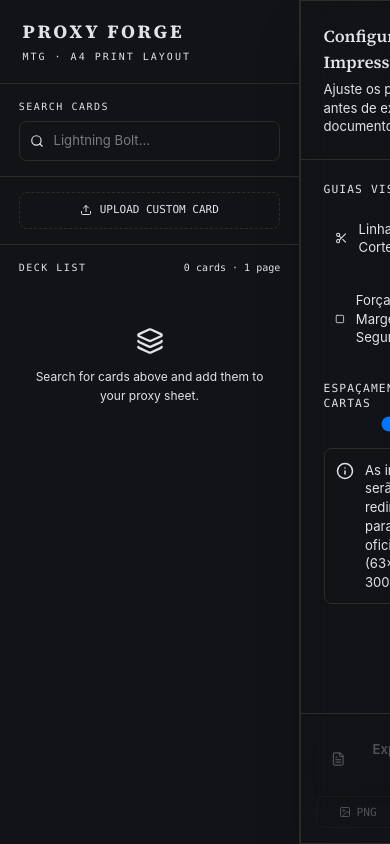
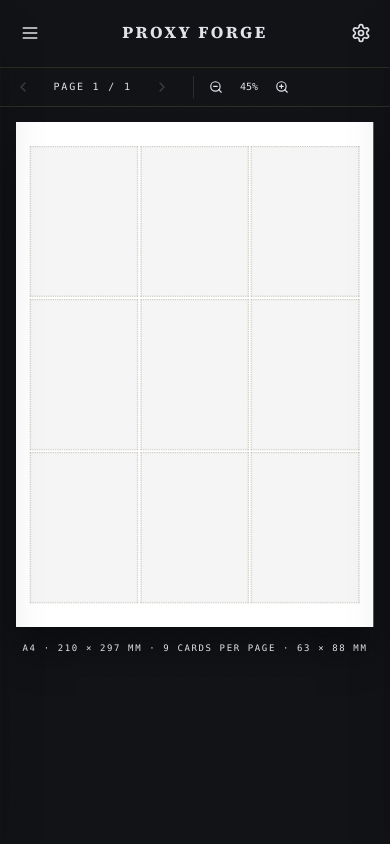
Before and after one commit to IsTorres/mtg-proxy-printer, a React (Vite) app: page / in a window 390 px wide. Built offline with nearby package versions, Linux system fonts and the light colour scheme.

Commit message:
feat: add MobileDrawer component for mobile navigation and integrate with Home component

```diff
--- /dev/null
+++ b/src/app/components/MobileDrawer.tsx
@@ -0,0 +1,66 @@
+import { useEffect, type ReactNode } from "react";
+import { X } from "lucide-react";
+
+interface MobileDrawerProps {
+  isOpen: boolean;
+  onClose: () => void;
+  side: "left" | "right";
+  title?: string;
+  children: ReactNode;
+}
+
+export function MobileDrawer({
+  isOpen,
+  onClose,
+  side,
+  title,
+  children,
+}: MobileDrawerProps) {
+  useEffect(() => {
+    if (isOpen) {
+      document.body.style.overflow = "hidden";
+      return () => {
+        document.body.style.overflow = "";
+      };
+    }
+  }, [isOpen]);
+
+  return (
+    <div className="sm:hidden">
+      {/* Backdrop */}
+      <div
+        onClick={onClose}
+        className={`fixed inset-0 bg-black/50 z-40 transition-opacity duration-300 ${
+          isOpen ? "opacity-100" : "opacity-0 pointer-events-none"
+        }`}
+      />
+
+      {/* Panel */}
+      <div
+        className={`fixed top-0 bottom-0 z-50 w-[85vw] max-w-[360px] bg-sidebar flex flex-col shadow-2xl transition-transform duration-300 ease-in-out ${
+          side === "left"
+            ? `left-0 ${isOpen ? "translate-x-0" : "-translate-x-full"}`
+            : `right-0 ${isOpen ? "translate-x-0" : "translate-x-full"}`
+        }`}
+      >
+        {/* Header */}
+        <div className="flex items-center justify-between px-5 py-4 border-b border-outline-variant/30 flex-shrink-0">
+          {title && (
+            <h2 className="font-display text-lg font-semibold text-on-surface">
+              {title}
+            </h2>
+          )}
+          <button
+            onClick={onClose}
+            className="ml-auto p-2 -mr-2 text-on-surface-variant hover:text-on-surface transition-colors min-w-[44px] min-h-[44px] flex items-center justify-center"
+          >
+            <X size={18} />
+          </button>
+        </div>
+
+        {/* Content */}
+        <div className="flex-1 overflow-y-auto">{children}</div>
+      </div>
+    </div>
+  );
+}
--- a/src/app/components/PrintPreview.tsx
+++ b/src/app/components/PrintPreview.tsx
@@ -1,4 +1,4 @@
-import { useState, useCallback, useRef, useEffect, type ReactNode } from "react";
+import { useState, useCallback, useRef, useEffect } from "react";
 import { ZoomIn, ZoomOut } from "lucide-react";
 import type { CardImage } from "../types";
 import { A4_W, A4_H, ZOOM_MIN, ZOOM_MAX, ZOOM_STEP, ZOOM_DEFAULT } from "../constants";
@@ -28,6 +28,17 @@
 }: PrintPreviewProps) {
   const [zoom, setZoom] = useState(ZOOM_DEFAULT);
   const canvasRef = useRef<HTMLDivElement>(null);
+
+  // Fit A4 width on mobile
+  useEffect(() => {
+    const el = canvasRef.current;
+    if (!el) return;
+    const mql = window.matchMedia("(max-width: 640px)");
+    if (!mql.matches) return;
+    const available = el.clientWidth - 32; // p-4 each side
+    const fit = +(available / A4_W).toFixed(2);
+    if (fit < ZOOM_DEFAULT) setZoom(Math.max(ZOOM_MIN, fit));
+  }, []);
 
   const zoomIn = useCallback(() => {
     setZoom(z => Math.min(ZOOM_MAX, +(z + ZOOM_STEP).toFixed(2)));
@@ -72,7 +83,7 @@
       </div>
 
       {/* Navigation + Zoom controls — always visible */}
-      <div className="relative z-10 flex items-center gap-5 px-6 py-3 flex-shrink-0 border-b border-outline-variant/20">
+      <div className="relative z-10 flex items-center gap-3 sm:gap-5 px-3 sm:px-6 py-2 sm:py-3 flex-shrink-0 border-b border-outline-variant/20">
         <PageNavigation
           safePage={safePage}
           totalPages={totalPages}
@@ -108,7 +119,7 @@
       {/* Scrollable canvas area */}
       <div
         ref={canvasRef}
-        className="relative z-10 flex-1 overflow-auto flex items-start justify-center p-8"
+        className="relative z-10 flex-1 overflow-auto flex items-start justify-center p-4 sm:p-8"
       >
         <div className="flex flex-col items-center gap-4">
           {/* Paper sheet with zoom */}
--- a/src/app/page/Home.tsx
+++ b/src/app/page/Home.tsx
@@ -1,4 +1,5 @@
-import { useState, useCallback } from "react";
+import { useState, useCallback, useEffect } from "react";
+import { Menu, Settings } from "lucide-react";
 import type { CardImage } from "../types";
 import {
   CARDS_PER_PAGE,
@@ -14,7 +15,21 @@
 import { PrintPreview } from "../components/PrintPreview";
 import { PrintSheet } from "../components/PrintSheet";
 import { PrintSettings } from "../components/PrintSettings";
+import { MobileDrawer } from "../components/MobileDrawer";
 import { downloadPDF, downloadPNG, downloadJPG } from "../lib/export";
+
+function useMediaQuery(query: string): boolean {
+  const [matches, setMatches] = useState(
+    () => window.matchMedia(query).matches,
+  );
+  useEffect(() => {
+    const mql = window.matchMedia(query);
+    const handler = (e: MediaQueryListEvent) => setMatches(e.matches);
+    mql.addEventListener("change", handler);
+    return () => mql.removeEventListener("change", handler);
+  }, [query]);
+  return matches;
+}
 
 export function Home() {
   const { query, setQuery, results, noResults, searching, clearSearch } =
@@ -30,6 +45,20 @@
     clearAll,
   } = useDeck();
   const { safePage, prev, next, reset } = usePagination(totalPages);
+
+  const isMobile = useMediaQuery("(max-width: 640px)");
+
+  // Drawer state (mobile only)
+  const [leftOpen, setLeftOpen] = useState(false);
+  const [rightOpen, setRightOpen] = useState(false);
+  const openLeft = () => {
+    setLeftOpen(true);
+    setRightOpen(false);
+  };
+  const openRight = () => {
+    setRightOpen(true);
+    setLeftOpen(false);
+  };
 
   // Print settings
   const [showCutLines, setShowCutLines] = useState(true);
@@ -100,6 +129,20 @@
     }
   };
 
+  const settingsProps = {
+    showCutLines,
+    onToggleCutLines: () => setShowCutLines((v) => !v),
+    safeMargin,
+    onToggleSafeMargin: () => setSafeMargin((v) => !v),
+    cardSpacing,
+    onSpacingChange: setCardSpacing,
+    onExportPDF: handleExportPDF,
+    onExportPNG: handleExportPNG,
+    onExportJPG: handleExportJPG,
+    exporting,
+    hasCards: flatCards.length > 0,
+  };
+
   return (
     <>
       <style>{`
@@ -117,8 +160,30 @@
       `}</style>
 
       <div className="screen-ui h-screen bg-background text-foreground flex flex-col font-sans overflow-hidden">
+        {/* Mobile top bar */}
+        {isMobile && (
+          <header className="flex items-center justify-between px-4 py-3 border-b border-outline-variant/30 bg-sidebar flex-shrink-0">
+            <button
+              onClick={openLeft}
+              className="p-2 -ml-2 text-on-surface-variant hover:text-on-surface transition-colors min-w-[44px] min-h-[44px] flex items-center justify-center"
+            >
+              <Menu size={20} />
+            </button>
+            <h1 className="font-display text-lg font-bold tracking-[0.15em] text-primary uppercase">
+              Proxy Forge
+            </h1>
+            <button
+              onClick={openRight}
+              className="p-2 -mr-2 text-on-surface-variant hover:text-on-surface transition-colors min-w-[44px] min-h-[44px] flex items-center justify-center"
+            >
+              <Settings size={20} />
+            </button>
+          </header>
+        )}
+
         <div className="flex flex-1 min-h-0">
-          {/* Sidebar */}
+          {/* Sidebar — desktop only */}
+          {!isMobile && (
             <aside className="w-80 flex-shrink-0 border-r border-outline-variant/30 flex flex-col overflow-hidden bg-sidebar">
               {/* Brand */}
               <div className="px-6 py-5 border-b border-outline-variant/30">
@@ -148,8 +213,9 @@
                 onClearAll={handleClearAll}
               />
             </aside>
+          )}
 
-          {/* Canvas Area */}
+          {/* Canvas Area — always visible */}
           <PrintPreview
             previewCards={previewCards}
             showCutLines={showCutLines}
@@ -161,20 +227,51 @@
             cardSpacing={cardSpacing}
           />
 
-          <PrintSettings
-            showCutLines={showCutLines}
-            onToggleCutLines={() => setShowCutLines((v) => !v)}
-            safeMargin={safeMargin}
-            onToggleSafeMargin={() => setSafeMargin((v) => !v)}
-            cardSpacing={cardSpacing}
-            onSpacingChange={setCardSpacing}
-            onExportPDF={handleExportPDF}
-            onExportPNG={handleExportPNG}
-            onExportJPG={handleExportJPG}
-            exporting={exporting}
-            hasCards={flatCards.length > 0}
+          {/* Settings panel — desktop only */}
+          {!isMobile && (
+            <div className="w-80 flex-shrink-0 border-l border-outline-variant/30">
+              <PrintSettings {...settingsProps} />
+            </div>
+          )}
+        </div>
+
+        {/* Mobile drawers */}
+        {isMobile && (
+          <>
+            <MobileDrawer
+              isOpen={leftOpen}
+              onClose={() => setLeftOpen(false)}
+              side="left"
+            >
+              <SearchBar
+                query={query}
+                onQueryChange={setQuery}
+                results={results}
+                noResults={noResults}
+                searching={searching}
+                onSelectCard={handleSelectCard}
               />
-        </div>
+              <CustomCardUpload onAddCustom={addCustomCard} />
+              <DeckList
+                entries={entries}
+                totalCards={flatCards.length}
+                totalPages={totalPages}
+                onAdjustQty={adjustQty}
+                onRemove={removeEntry}
+                onClearAll={handleClearAll}
+              />
+            </MobileDrawer>
+
+            <MobileDrawer
+              isOpen={rightOpen}
+              onClose={() => setRightOpen(false)}
+              side="right"
+              title="Print Settings"
+            >
+              <PrintSettings {...settingsProps} />
+            </MobileDrawer>
+          </>
+        )}
       </div>
 
       <div className="print-area">
```
Also changed, not shown: src/app/components/PrintSettings.tsx (+9 -9 lines). Lines whose indentation alone changed are shown as unchanged.
